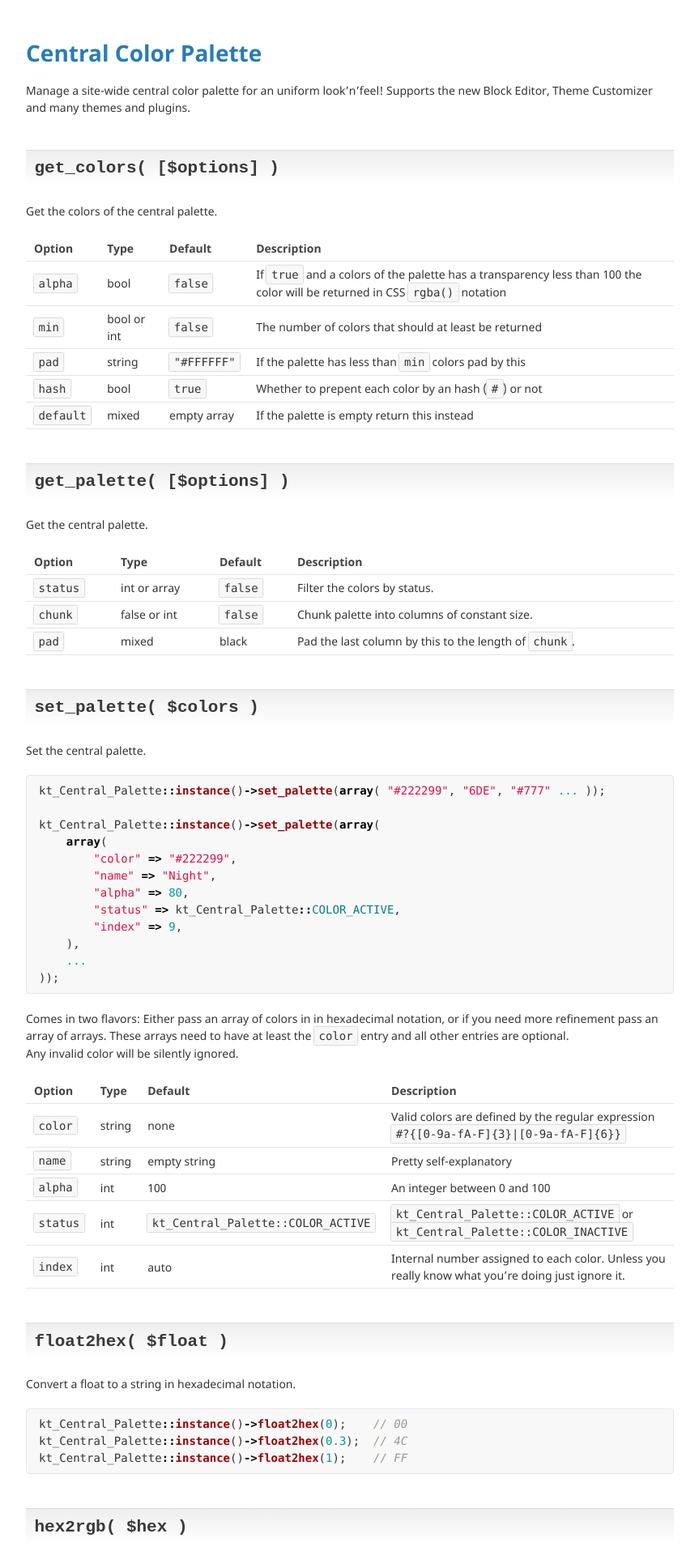
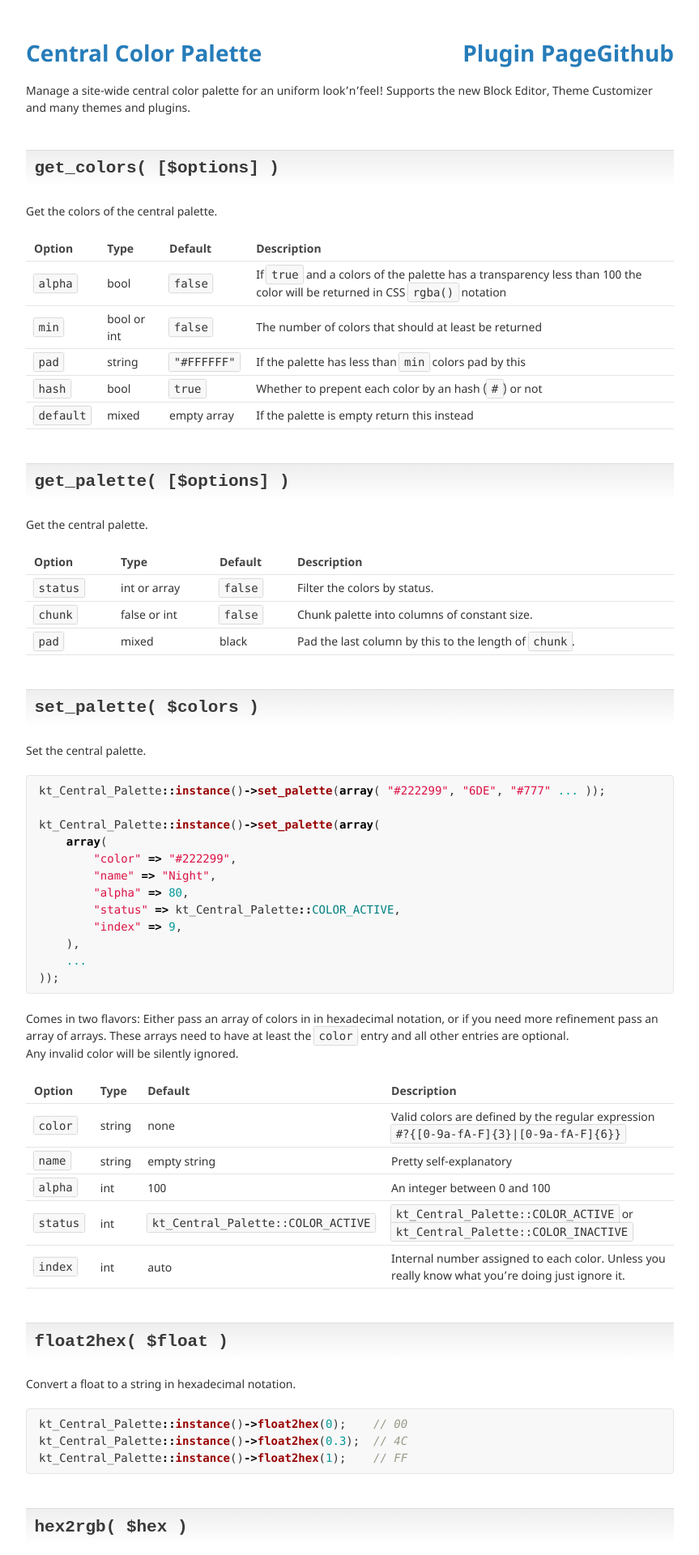
Before and after one commit to kungtiger/central-color-palette, a Jekyll site: the page built from index.md, in a window 1280 px wide. Shown: the top 1920 px of the page at 81% size, without its empty margins (208-1071 px from the left). Built offline with Jekyll 4.4.1, drawn with Linux system fonts in a browser that asks for light colours.

Commit message:
new api documentation

```diff
--- a/_layouts/default.html
+++ b/_layouts/default.html
@@ -5,14 +5,15 @@
     <meta http-equiv="X-UA-Compatible" content="IE=edge">
     <meta name="viewport" content="width=device-width, initial-scale=1">
     <title>{{ site.title }}</title>
-    <link rel="stylesheet" href="{{ "/assets/css/style.css?v=" | append: site.github.build_revision | relative_url }}">
-    <!--[if lt IE 9]>
-    <script src="https://cdnjs.cloudflare.com/ajax/libs/html5shiv/3.7.3/html5shiv.min.js"></script>
-    <![endif]-->
+    <link rel="stylesheet" href="{{ "/assets/css/style.css" | relative_url }}">
   </head>
   <body>
     <main>
-      <h1><a href="{{ "/" | absolute_url }}">{{ site.title }}</a></h1>
+      <h1>
+        <a href="{{ "/" | absolute_url }}">{{ site.title }}</a>
+        <a href="https://github.com/kungtiger/central-color-palette" class="alignright">Github</a>
+        <a href="https://wordpress.org/plugins/kt-tinymce-color-grid" class="alignright">Plugin Page</a>
+      </h1>
       {{ content }}
     </main>
     <script src="{{ "/assets/js/scale.fix.js" | relative_url }}"></script>
--- a/_sass/style.scss
+++ b/_sass/style.scss
@@ -63,6 +63,10 @@ main {
     width: 800px;
     margin: 0 auto;
     padding-bottom: 50px;
+}
+
+.alignright {
+    float: right;
 }
 
 blockquote {
```
